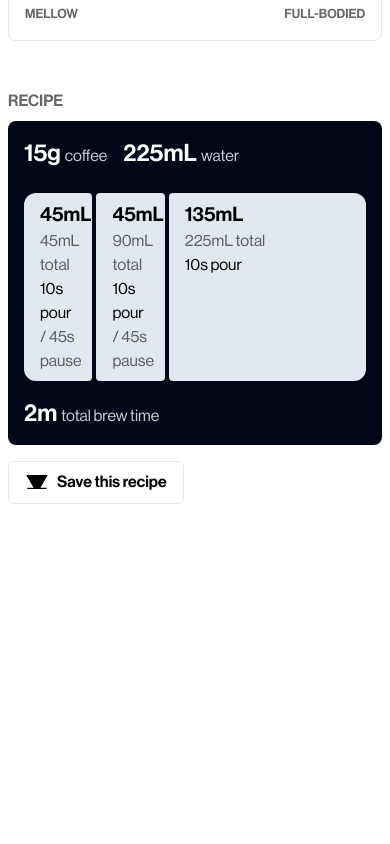
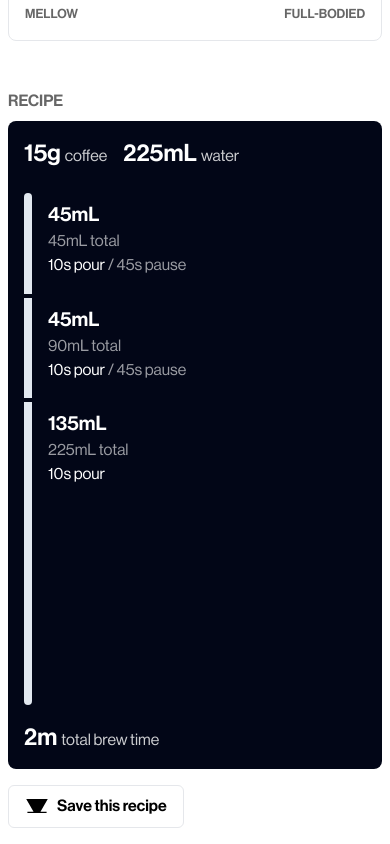
Before and after one commit to aj-abad/v60-calculator, a Nuxt app: page / in a window 390 px wide. Shown: the part 757-1601 px from the top of the page. Before the commit the page ends 1277 px from the top, so only its background shows below. Built offline with nearby package versions, Linux system fonts and the light colour scheme.

Commit message:
Add styles for small screens

```diff
--- a/components/Recipe.vue
+++ b/components/Recipe.vue
@@ -10,24 +10,25 @@
         <span class="text-white text-opacity-80"> water </span>
       </div>
     </div>
-    <ol class="flex gap-1 mb-4" id="pours-viz">
+    <ol class="flex flex-col h-[max(50vh,32rem)] md:h-auto md:flex-row gap-1 mb-4" id="pours-viz">
       <li
         v-for="(pour, i) in recipe.allPours"
-        class="pour bg-slate-200 text-black px-4 py-2"
+        class="pour md:bg-slate-200 text-white md:text-black h-[var(--percentage)] md:h-auto md:w-[var(--percentage)] flex"
         :class="i <= 1 ? 'transition-all transition-300' : ''"
-        :style="`width: calc(${(pour * 100) / recipe.finalWaterAmount}%`">
-        <div>
+        :style="`--percentage: ${(pour * 100) / recipe.finalWaterAmount}%`">
+        <div
+          role="presentation"
+          class="pour-visualization-sm h-full shrink-0 w-2 bg-slate-200 md:hidden"></div>
+        <div class="grow h-full px-4 py-2">
           <span class="text-xl font-medium">{{ pour }}mL</span>
           <br />
-          <span class="text-black text-opacity-60">
+          <span class="opacity-60">
             {{ recipe.totalWaterPerPour[i].toFixed(2).replaceAll(".00", "") }}mL total
           </span>
           <br />
           <span>
             10s pour
-            <span v-if="recipe.allPours.at(i + 1)" class="text-black text-opacity-60"
-              >/ 45s pause</span
-            >
+            <span v-if="recipe.allPours.at(i + 1)" class="opacity-60">/ 45s pause</span>
           </span>
         </div>
       </li>
@@ -66,9 +67,15 @@ const totalBrewTimeInMinutesAndSeconds = computed(() => {
     @apply rounded;
     &:first-of-type {
       @apply rounded-l-xl;
+      .pour-visualization-sm {
+        @apply rounded-t-xl;
+      }
     }
     &:last-of-type {
       @apply rounded-r-xl;
+      .pour-visualization-sm {
+        @apply rounded-b-xl;
+      }
     }
   }
 }
```
